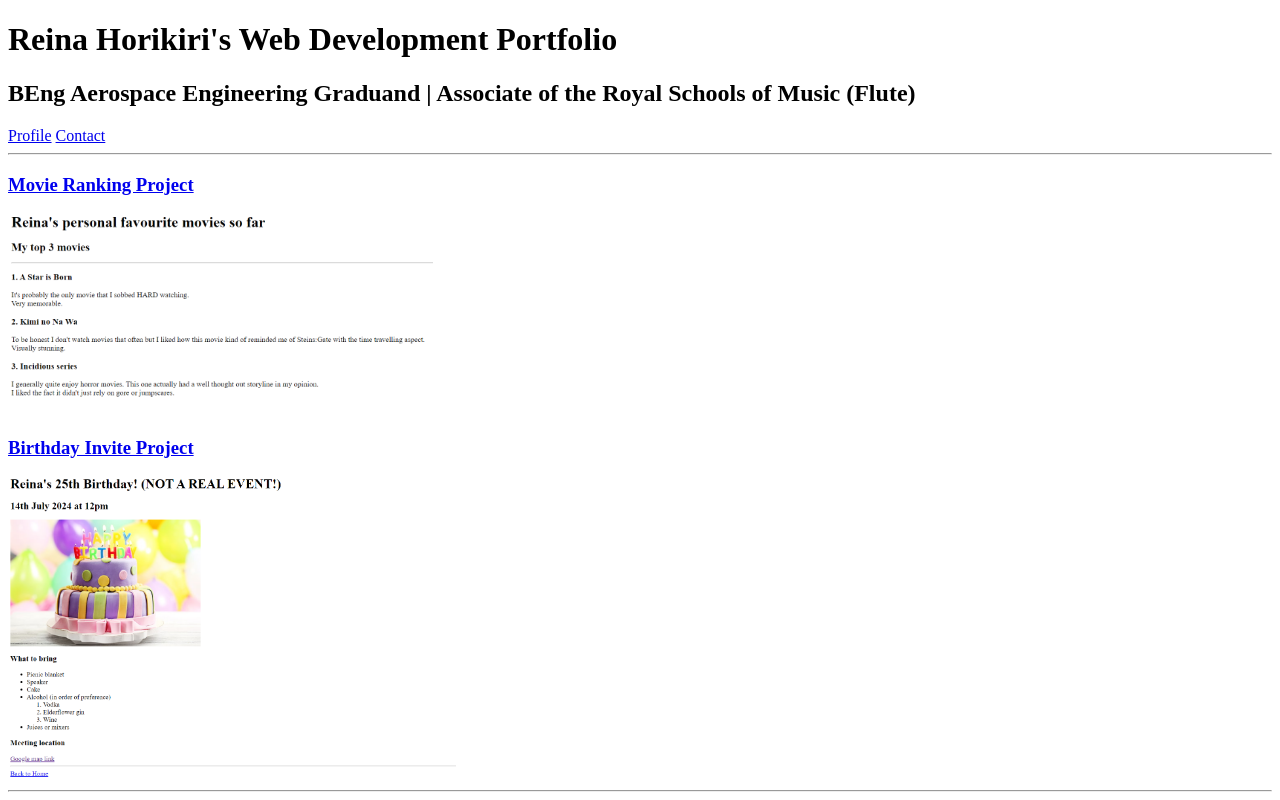
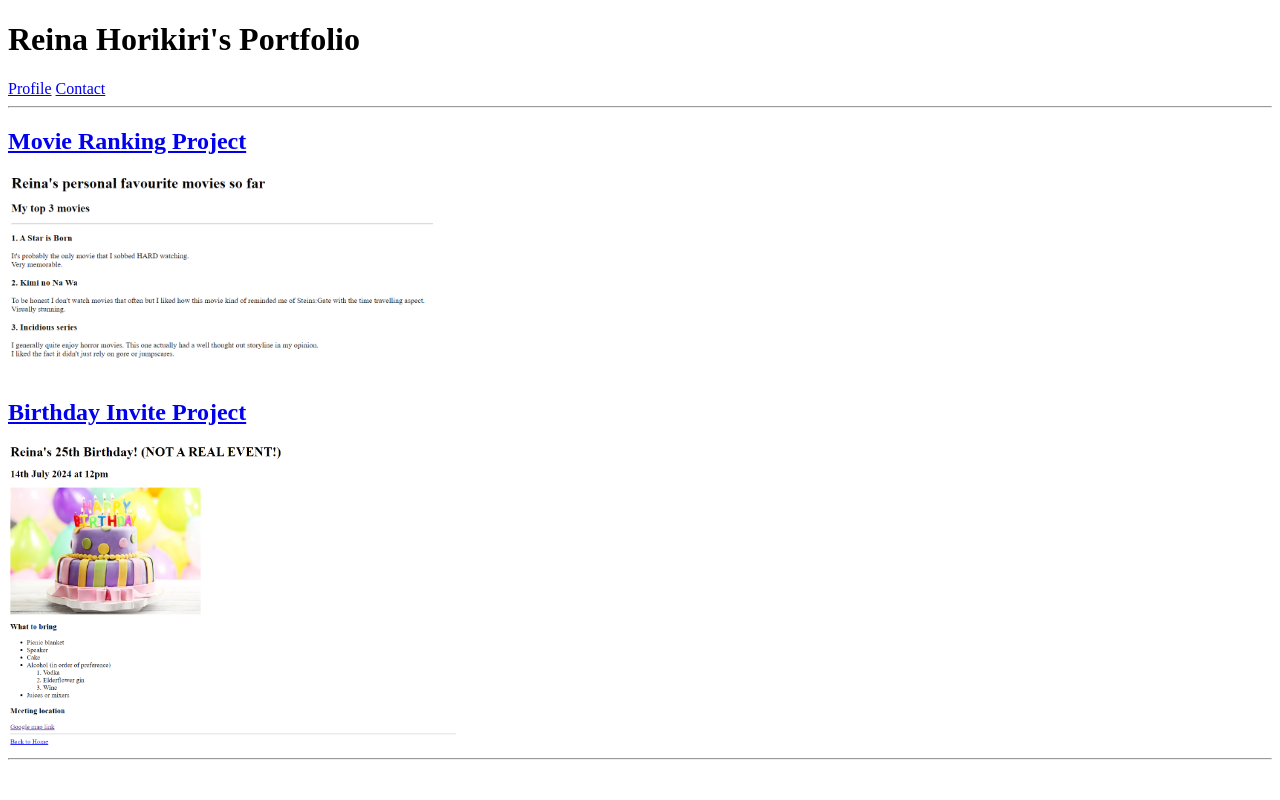
Before and after one commit to reinairisproject/html-portfolio, a plain HTML site: page index.html in a window 1280 px wide. Drawn offline with Linux system fonts and the light colour scheme.

Commit message:
index.html

```diff
--- a/index.html
+++ b/index.html
@@ -6,16 +6,13 @@
     <title>Reina Horikiri's Portfolio</title>
 </head>
 <body>
-    <h1>Reina Horikiri's Web Development Portfolio</h1>
-    <h2>
-        BEng Aerospace Engineering Graduand | Associate of the Royal Schools of Music (Flute)
-    </h2>
+    <h1>Reina Horikiri's Portfolio</h1>
     <a href="./public/profile.html">Profile</a>
     <a href="./public/contact.html">Contact</a>
     <hr />
-    <h3><a href="./public/movie-ranking.html">Movie Ranking Project</a></h3>
+    <h2><a href="./public/movie-ranking.html">Movie Ranking Project</a></h2>
     <img src="./assets/images/Reinas movie ranking.PNG" height="200" />
-    <h3><a href="./public/birthday-invite.html">Birthday Invite Project</a></h3>
+    <h2><a href="./public/birthday-invite.html">Birthday Invite Project</a></h2>
     <img src="./assets/images/Reinas birthday invite.PNG" height="300" />
     <hr />
 </body>
```
